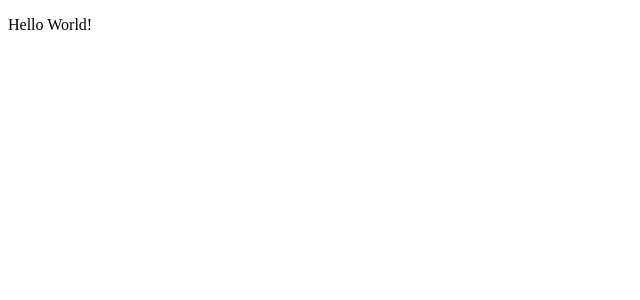
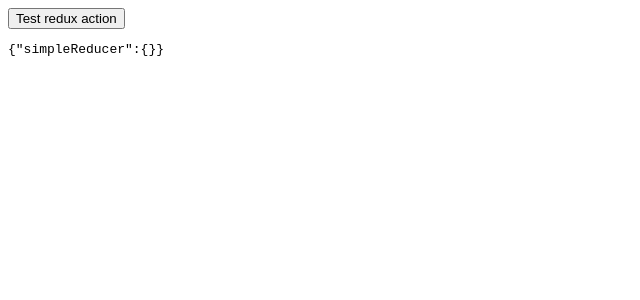
Before and after one commit to jeancatarina/react-redux-router-api-marvel, a React (Create React App) app: page / in a window 1280 px wide. Shown: the top 300 px of the page, without its empty margins (0-640 px from the left). Built offline with nearby package versions, Linux system fonts and the light colour scheme.

Commit message:
Implementado redux inicial

```diff
--- a/src/App.js
+++ b/src/App.js
@@ -1,15 +1,31 @@
 import React from "react";
+import { connect } from "react-redux";
+import { simpleAction } from "./actions/simpleAction";
 
-function App() {
+function App(props) {
+	const simpleAction = event => {
+		props.simpleAction();
+	};
+
 	return (
-		<div className="App">
-			<header className="App-header">
-				<p>
-					Hello World!
-				</p>
-			</header>
+		<div>
+			<button onClick={simpleAction}>Test redux action</button>
+			<pre>
+				{JSON.stringify(props)}
+			</pre>
 		</div>
 	);
 }
 
-export default App;
+const mapStateToProps = state => ({
+	...state
+});
+
+const mapDispatchToProps = dispatch => ({
+	simpleAction: () => dispatch(simpleAction())
+});
+
+export default connect(
+	mapStateToProps,
+	mapDispatchToProps
+)(App);
--- a/src/index.js
+++ b/src/index.js
@@ -2,8 +2,15 @@ import React from "react";
 import ReactDOM from "react-dom";
 import App from "./App";
 import * as serviceWorker from "./serviceWorker";
+import { Provider } from "react-redux";
+import configureStore from "./store";
 
-ReactDOM.render(<App />, document.getElementById("root"));
+ReactDOM.render(
+	<Provider store={configureStore()}>
+		<App />
+	</Provider>,
+	document.getElementById("root")
+);
 
 // If you want your app to work offline and load faster, you can change
 // unregister() to register() below. Note this comes with some pitfalls.
--- /dev/null
+++ b/src/reducers/rootReducer.js
@@ -0,0 +1,6 @@
+import { combineReducers } from "redux";
+import simpleReducer from "./simpleReducer";
+
+export default combineReducers({
+	simpleReducer
+});
--- /dev/null
+++ b/src/store.js
@@ -0,0 +1,7 @@
+import { createStore, applyMiddleware } from "redux";
+import thunk from "redux-thunk";
+import rootReducer from "./reducers/rootReducer";
+
+export default function configureStore(initialState = {}) {
+	return createStore(rootReducer, initialState, applyMiddleware(thunk));
+}
```
